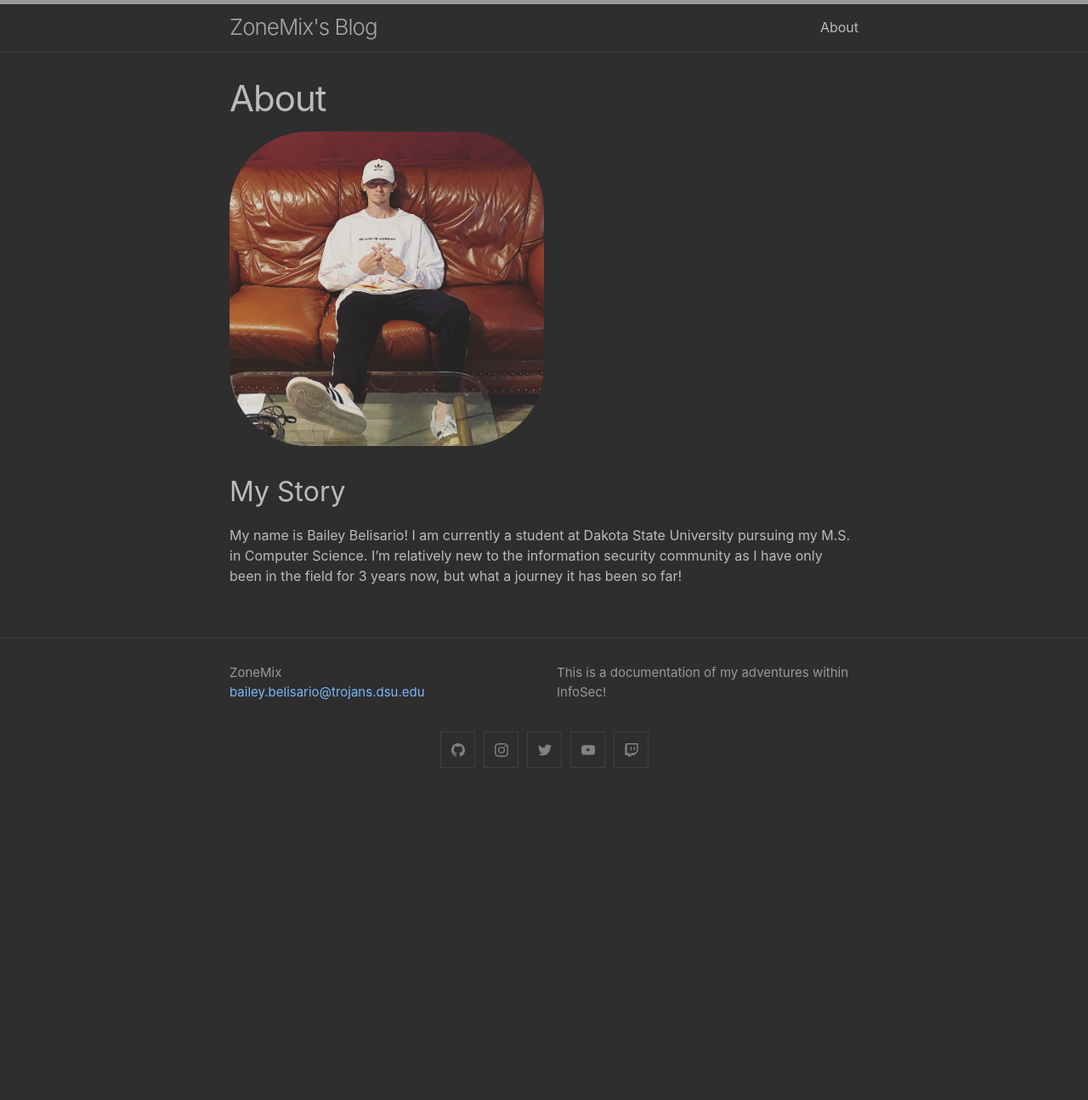
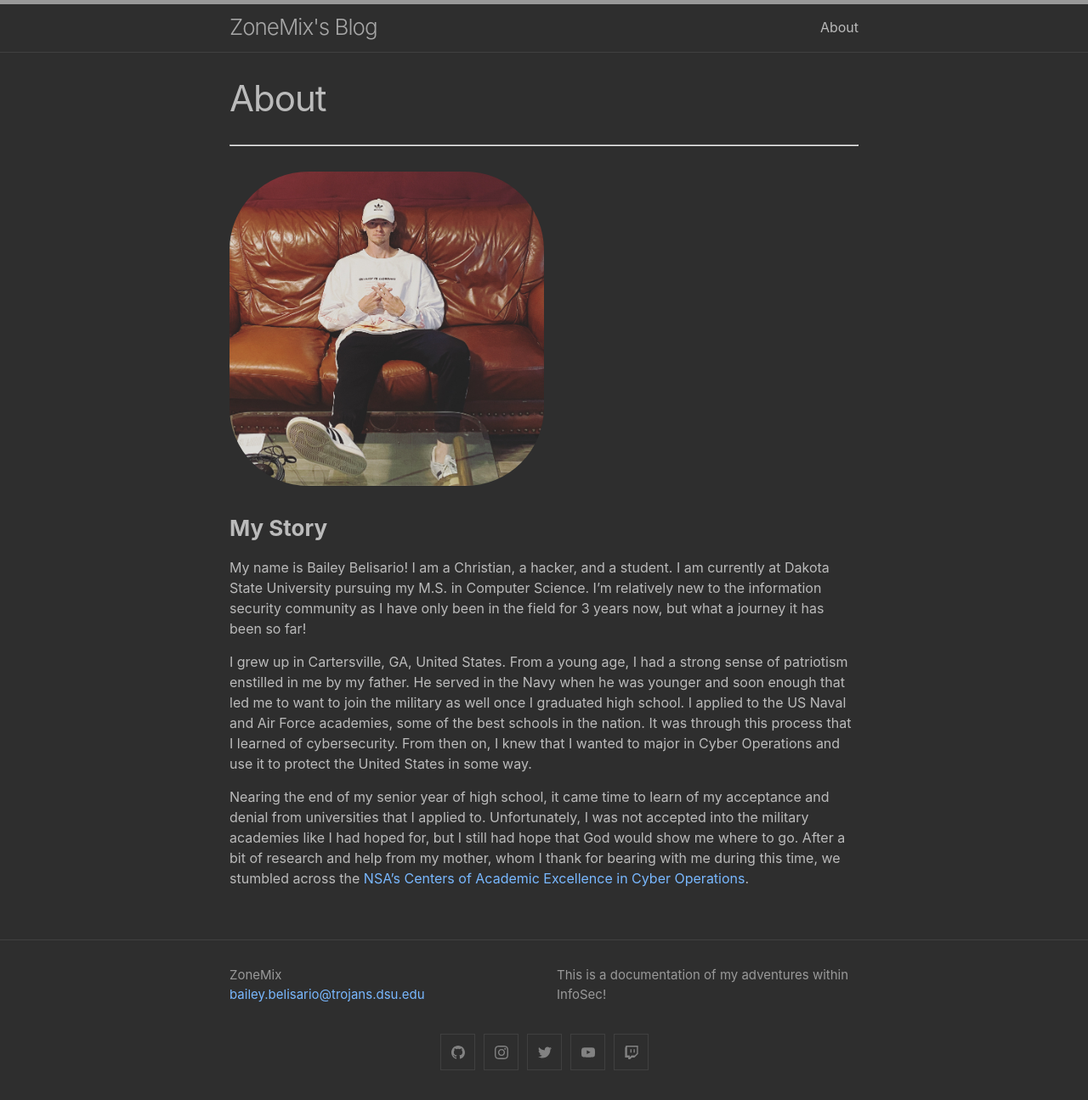
Before and after one commit to ZoneMix/zonemix.github.io, a Jekyll site: the page built from about.md, in a window 1280 px wide. Shown: the whole page at 85% size. Built offline with Jekyll 4.4.1, drawn with Linux system fonts in a browser that asks for light colours; before the commit the page ends 939 px from its top, so only the background shows below that.

Commit message:
added about content

```diff
--- a/about.md
+++ b/about.md
@@ -3,8 +3,11 @@ layout: page
 title: About
 permalink: /about/
 ---
+* * *
+![Profile Image](/imgs/profile.jpg){:#profileImage}
+### **My Story**
+My name is Bailey Belisario! I am a Christian, a hacker, and a student. I am currently at Dakota State University pursuing my M.S. in Computer Science. I'm relatively new to the information security community as I have only been in the field for 3 years now, but what a journey it has been so far!
 
-![Profile Image](/imgs/profile.jpg){:#profileImage}
+I grew up in Cartersville, GA, United States. From a young age, I had a strong sense of patriotism enstilled in me by my father. He served in the Navy when he was younger and soon enough that led me to want to join the military as well once I graduated high school. I applied to the US Naval and Air Force academies, some of the best schools in the nation. It was through this process that I learned of cybersecurity. From then on, I knew that I wanted to major in Cyber Operations and use it to protect the United States in some way.
 
-## My Story
-My name is Bailey Belisario! I am currently a student at Dakota State University pursuing my M.S. in Computer Science. I'm relatively new to the information security community as I have only been in the field for 3 years now, but what a journey it has been so far!
+Nearing the end of my senior year of high school, it came time to learn of my acceptance and denial from universities that I applied to. Unfortunately, I was not accepted into the military academies like I had hoped for, but I still had hope that God would show me where to go. After a bit of research and help from my mother, whom I thank for bearing with me during this time, we stumbled across the [NSA's Centers of Academic Excellence in Cyber Operations](https://www.nsa.gov/resources/students-educators/centers-academic-excellence/cae-co-centers/).
```
